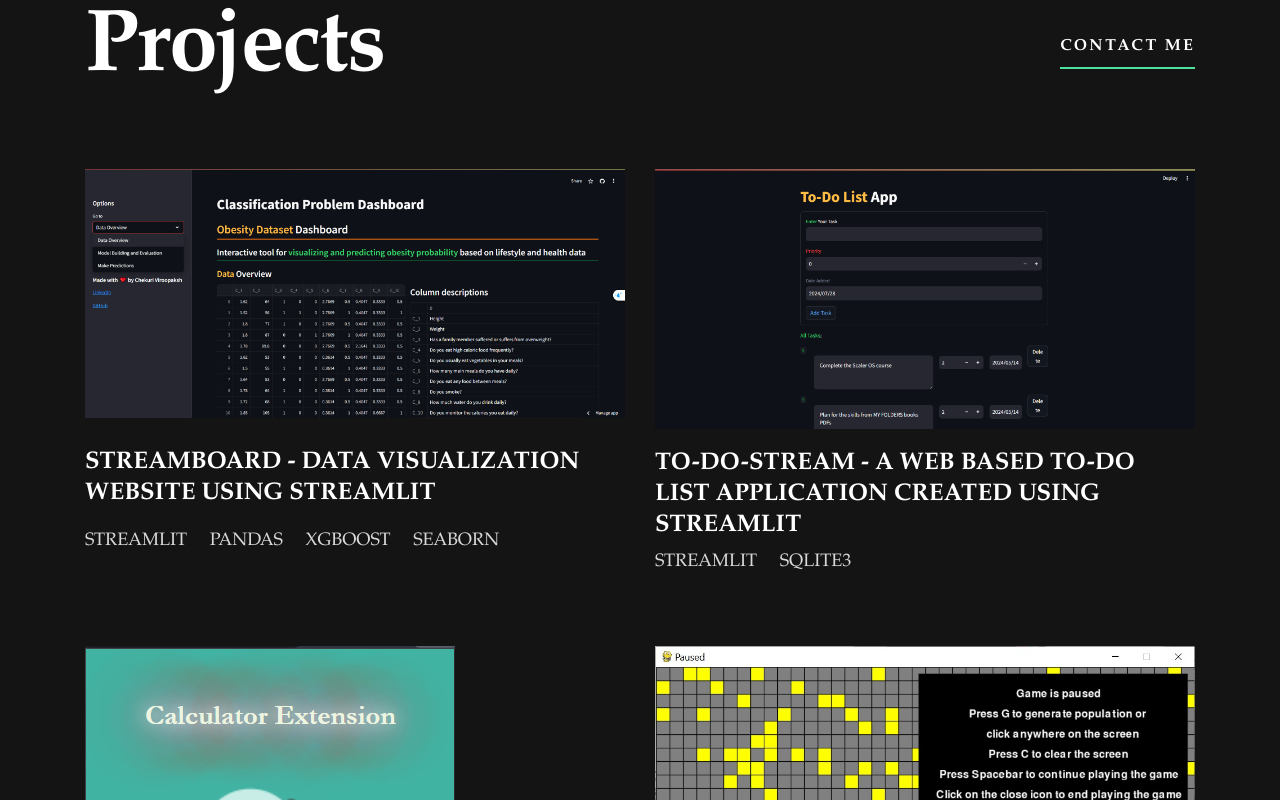
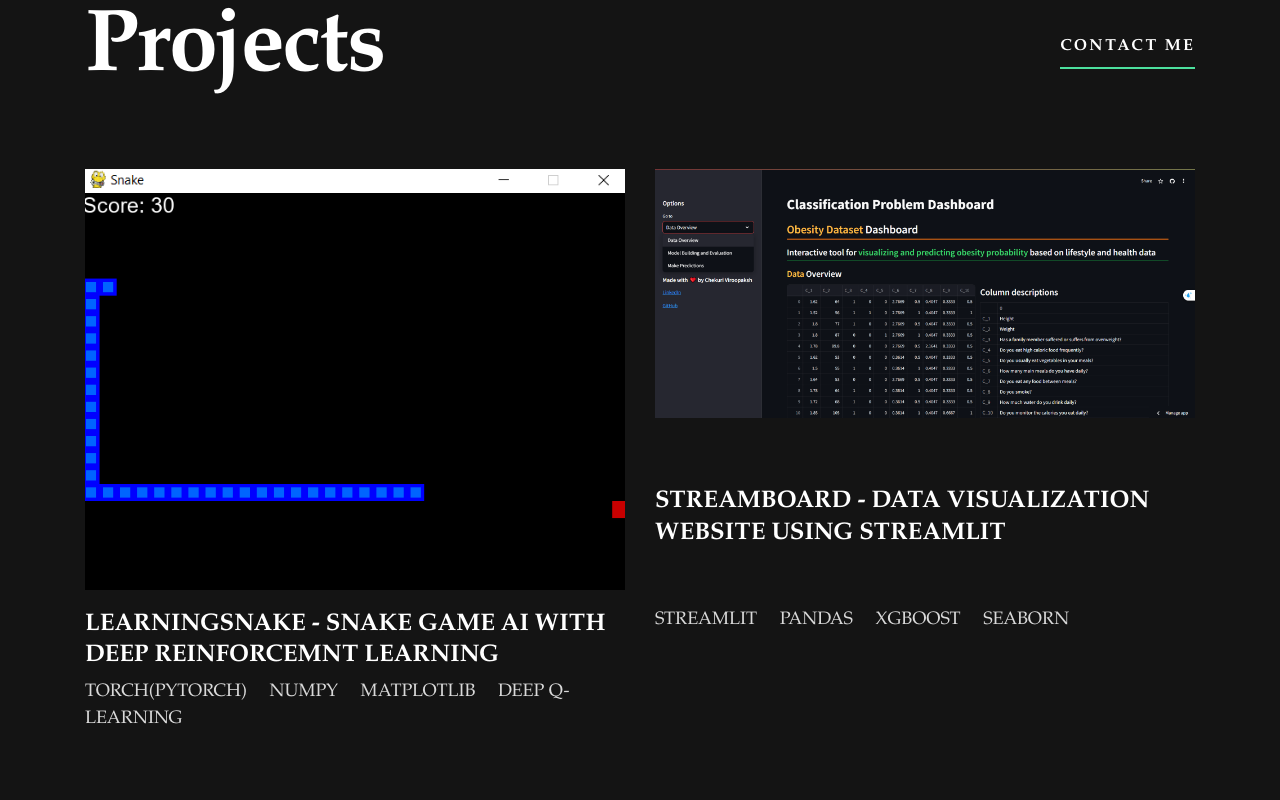
Before and after one commit to VIROOPAKSHC/BlackMoonbear-Portfolio, a plain HTML site: page index.html in a window 1280 px wide. Shown: the part 3755-4555 px from the top of the page. Drawn offline with Linux system fonts and the light colour scheme.

Commit message:
Modified

```diff
--- a/index.html
+++ b/index.html
@@ -269,6 +269,33 @@
               <picture class="projects__picture">
                 <source
                   media="(min-width: 62.5em)"
+                  srcset="./assets/images/thumbnail-LearningSnakeGamePlay.png"
+                />
+                <img
+                  class="projects__image"
+                  src="./assets/images/thumbnail-LearningSnakeGamePlay.png"
+                  alt="Screenshot of the RL agent learning to play the Snake Game"
+                  width-="343"
+                  height="253"
+                />
+              </picture>
+              <h3 class="projects__name">LearningSnake - Snake Game AI with Deep Reinforcemnt Learning</h3>
+              <p class="projects__tags">
+                <span>Torch(PyTorch)</span>
+                <span>Numpy</span>
+                <span>Matplotlib</span>
+                <span>Deep Q-Learning</span>
+              </p>
+              <div class="projects__links">
+                <a href="https://github.com/VIROOPAKSHC/Skill-projects/tree/main/Learning-Snake#readme" class="underline">View Project</a>
+                <a href="https://github.com/VIROOPAKSHC/Skill-projects/tree/main/Learning-Snake" class="underline">View Code</a>
+              </div>
+            </div>
+
+            <div class="projects__item">
+              <picture class="projects__picture">
+                <source
+                  media="(min-width: 62.5em)"
                   srcset="./assets/images/thumbnail-streamboard.png"
                 />
                 <img
@@ -312,8 +339,8 @@
                 <span>Sqlite3</span>
               </p>
               <div class="projects__links">
-                <a href="https://github.com/VIROOPAKSHC/To-Do-Stream/" class="underline">View Project</a>
-                <a href="https://github.com/VIROOPAKSHC/To-Do-Stream/blob/main/README.md" class="underline">View Code</a>
+                <a href="https://github.com/VIROOPAKSHC/To-Do-Stream/blob/main/README.md" class="underline">View Project</a>
+                <a href="https://github.com/VIROOPAKSHC/To-Do-Stream/" class="underline">View Code</a>
               </div>
             </div>
 
```
Also changed, not shown: assets/images/Graph-screenshot.png (deleted), assets/images/thumbnail-LearningSnakeGamePlay.png (renamed from assets/images/Game-Play-snapshot.png).
